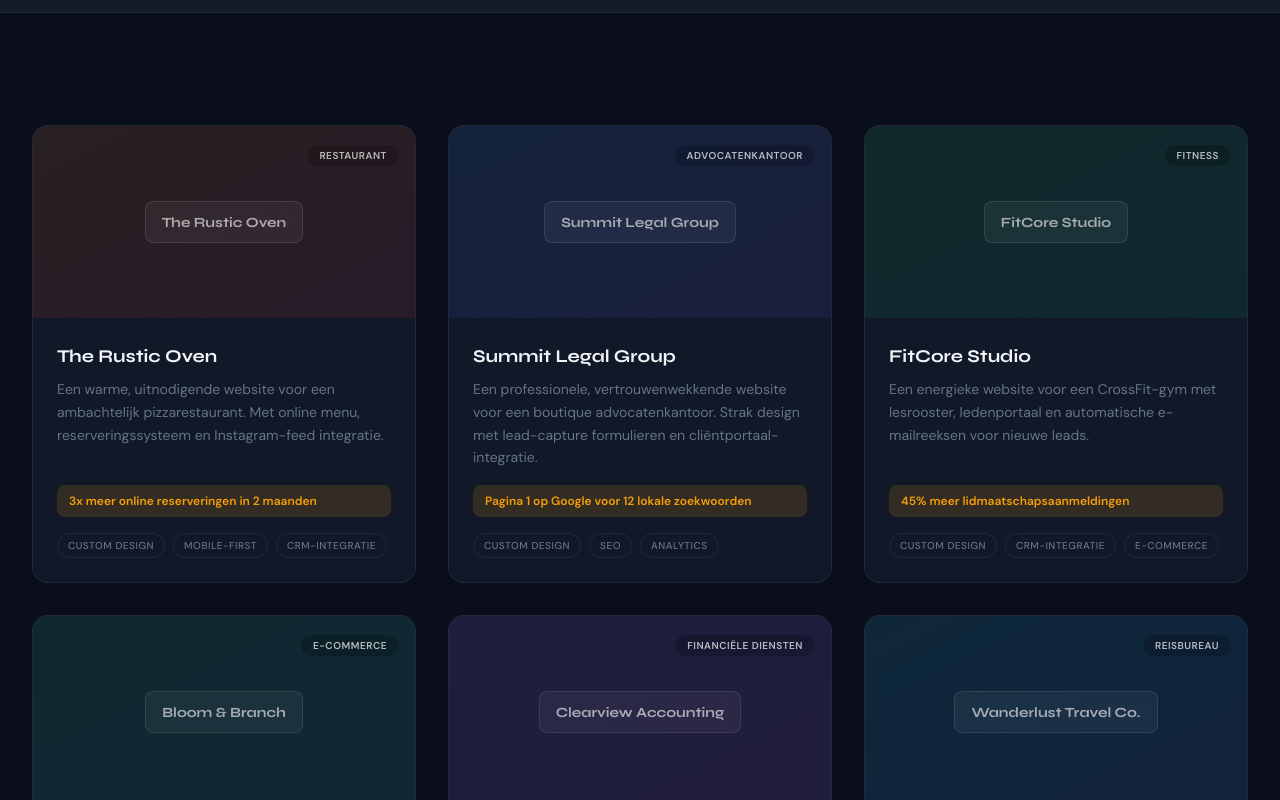
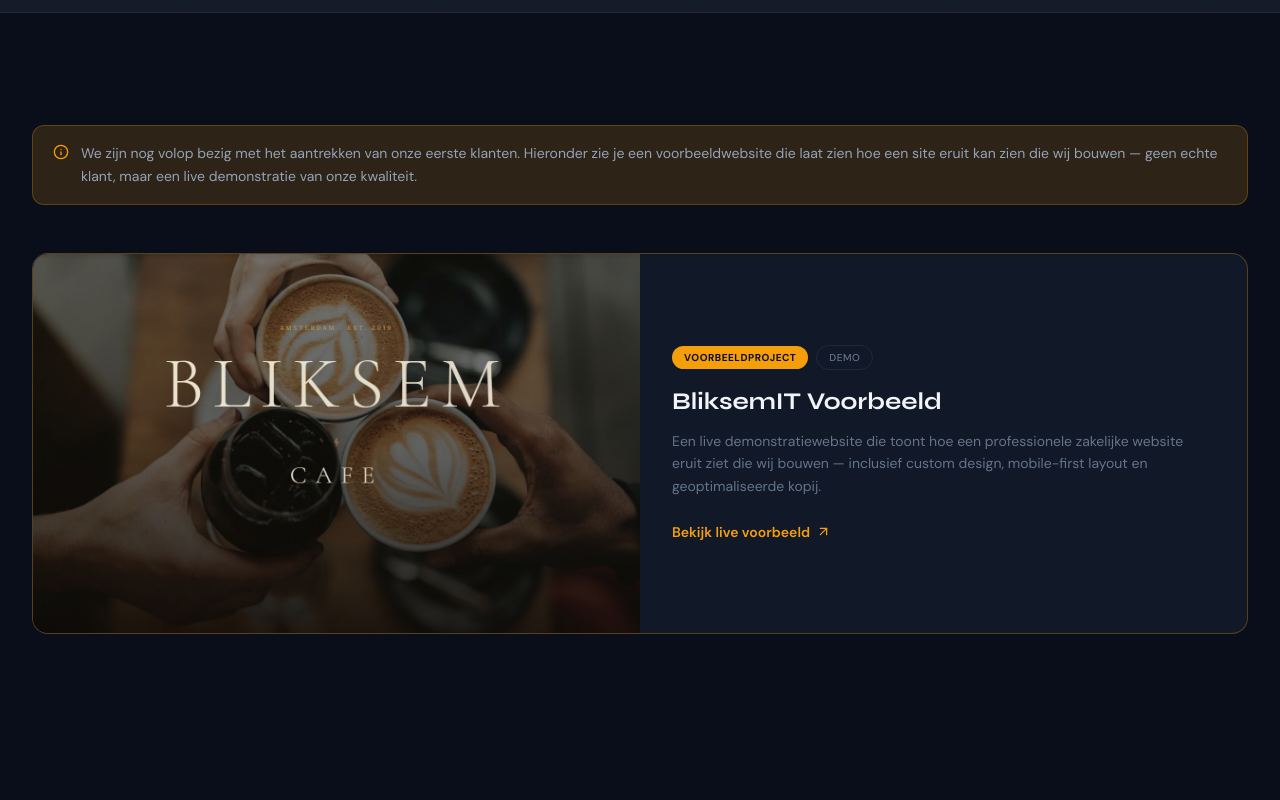
Before and after one commit to kieran20022/CompanyWeb, a React (Vite) app: page /portfolio in a window 1280 px wide. Shown: the part 500-1300 px from the top of the page. Built offline with nearby package versions, Linux system fonts and the light colour scheme.

Commit message:
add first portfolio

```diff
--- a/src/i18n/translations.ts
+++ b/src/i18n/translations.ts
@@ -431,6 +431,15 @@ export const translations = {
       headingSuffix: " opleveren",
       description:
         "Elk project vertelt een verhaal. Hier zijn enkele bedrijven die wij hebben geholpen met het opbouwen van een krachtige online aanwezigheid.",
+      exampleNotice:
+        "We zijn nog volop bezig met het aantrekken van onze eerste klanten. Hieronder zie je een voorbeeldwebsite die laat zien hoe een site eruit kan zien die wij bouwen — geen echte klant, maar een live demonstratie van onze kwaliteit.",
+      exampleBadge: "Voorbeeldproject",
+      exampleTitle: "BliksemIT Voorbeeld",
+      exampleCategory: "Demo",
+      exampleDescription:
+        "Een live demonstratiewebsite die toont hoe een professionele zakelijke website eruit ziet die wij bouwen — inclusief custom design, mobile-first layout en geoptimaliseerde kopij.",
+      exampleVisit: "Bekijk live voorbeeld",
+      fictitiousLabel: "Voorbeeldprojecten ter illustratie",
       testimonial:
         "\"BliksemIT heeft onze verouderde website omgetoverd tot een ",
       testimonialHighlight: "lead-genererende machine",
@@ -1202,6 +1211,15 @@ export const translations = {
       headingSuffix: "",
       description:
         "Every project tells a story. Here are some of the businesses we've helped establish a powerful online presence and grow.",
+      exampleNotice:
+        "We're still building our client base. Below you'll find an example website that shows what a site we build looks like — not a real client, but a live demonstration of our quality.",
+      exampleBadge: "Example Project",
+      exampleTitle: "BliksemIT Example",
+      exampleCategory: "Demo",
+      exampleDescription:
+        "A live demo website showing what a professional business site we build looks like — including custom design, mobile-first layout, and optimized copy.",
+      exampleVisit: "View live example",
+      fictitiousLabel: "Illustrative example projects",
       testimonial:
         "\"BliksemIT turned our outdated website into a ",
       testimonialHighlight: "lead-generating machine",
--- a/src/pages/PortfolioPage.tsx
+++ b/src/pages/PortfolioPage.tsx
@@ -1,23 +1,12 @@
-import { ArrowUpRight, ArrowRight } from "lucide-react";
+import { ArrowUpRight, ArrowRight, Info } from "lucide-react";
 import { Link } from "react-router-dom";
 import { motion } from "framer-motion";
 import FadeIn from "../components/FadeIn";
 import AnimatedGrid from "../components/AnimatedGrid";
 import { useLanguage } from "../i18n/LanguageContext";
-import { translations } from "../i18n/translations";
-
-const colors = [
-  "from-orange-500/10 to-red-500/10",
-  "from-blue-500/10 to-indigo-500/10",
-  "from-green-500/10 to-emerald-500/10",
-  "from-emerald-500/10 to-teal-500/10",
-  "from-violet-500/10 to-purple-500/10",
-  "from-cyan-500/10 to-blue-500/10",
-];
 
 export default function PortfolioPage() {
-  const { lang, t } = useLanguage();
-  const projects = translations[lang].portfolioPage.projects;
+  const { t } = useLanguage();
 
   return (
     <div className="min-h-screen bg-[var(--color-midnight)]">
@@ -47,75 +36,61 @@ export default function PortfolioPage() {
       <section className="py-20 md:py-28">
         <div className="mx-auto max-w-7xl px-6 lg:px-8">
           <h2 className="sr-only">{t("portfolioPage.label")}</h2>
-          <div className="grid gap-8 md:grid-cols-2 lg:grid-cols-3">
-            {projects.map((project, i) => (
-              <FadeIn key={project.title} delay={i * 0.08}>
-                <div className="group flex h-full flex-col overflow-hidden rounded-2xl border border-[var(--color-border)] bg-[var(--color-surface)] transition-all duration-500 hover:border-[var(--color-amber)]/15">
-                  <div
-                    className={`relative h-48 bg-gradient-to-br ${colors[i]} flex items-center justify-center`}
-                  >
-                    <div className="rounded-lg border border-white/10 bg-white/5 px-4 py-2 backdrop-blur-sm">
-                      <span className="font-display text-sm font-bold text-white/60">
-                        {project.title}
-                      </span>
-                    </div>
-                    <div className="absolute right-4 top-4">
-                      <span className="rounded-full bg-black/20 px-3 py-1 text-[10px] font-semibold uppercase tracking-wider text-white/70 backdrop-blur-sm">
-                        {project.category}
-                      </span>
-                    </div>
-                  </div>
 
-                  <div className="flex flex-1 flex-col p-6">
-                    <h3 className="font-display text-lg font-bold">
-                      {project.title}
-                    </h3>
-                    <p className="mt-2 flex-1 text-sm leading-relaxed text-[var(--color-text-muted)]">
-                      {project.description}
-                    </p>
+          {/* Notice banner */}
+          <FadeIn>
+            <div className="mb-12 flex items-start gap-3 rounded-xl border border-[var(--color-amber)]/25 bg-[var(--color-amber-glow)] px-5 py-4">
+              <Info size={16} className="mt-0.5 shrink-0 text-[var(--color-amber)]" />
+              <p className="text-sm leading-relaxed text-[var(--color-text-secondary)]">
+                {t("portfolioPage.exampleNotice")}
+              </p>
+            </div>
+          </FadeIn>
 
-                    <div className="mt-4 rounded-lg bg-[var(--color-amber-glow)] px-3 py-2">
-                      <p className="text-xs font-semibold text-[var(--color-amber)]">
-                        {project.result}
-                      </p>
-                    </div>
+          {/* Live example card */}
+          <FadeIn delay={0.05}>
+            <a
+              href="https://example-one.bliksemit.nl/"
+              target="_blank"
+              rel="noopener noreferrer"
+              className="group flex flex-col overflow-hidden rounded-2xl border border-[var(--color-amber)]/30 bg-[var(--color-surface)] transition-all duration-500 hover:border-[var(--color-amber)]/60 hover:shadow-[0_0_40px_rgba(245,158,11,0.08)] md:flex-row"
+            >
+              {/* Screenshot preview */}
+              <div className="relative min-h-56 overflow-hidden bg-[var(--color-midnight)] md:w-1/2 md:min-h-0">
+                <img
+                  src="/preview-example-one.jpg"
+                  alt="BliksemIT example website preview"
+                  className="h-full w-full object-cover object-top transition-transform duration-700 group-hover:scale-[1.03]"
+                  loading="lazy"
+                />
+                <div className="absolute inset-0 bg-gradient-to-r from-transparent to-[var(--color-surface)]/10 pointer-events-none" />
+              </div>
 
-                    <div className="mt-4 flex flex-wrap gap-2">
-                      {project.services.map((s) => (
-                        <span
-                          key={s}
-                          className="rounded-full border border-[var(--color-border)] px-2.5 py-1 text-[10px] font-medium uppercase tracking-wider text-[var(--color-text-muted)]"
-                        >
-                          {s}
-                        </span>
-                      ))}
-                    </div>
-                  </div>
+              {/* Content */}
+              <div className="flex flex-1 flex-col justify-center p-8">
+                <div className="flex items-center gap-2">
+                  <span className="rounded-full bg-[var(--color-amber)] px-3 py-1 text-[10px] font-bold uppercase tracking-wider text-[var(--color-midnight)]">
+                    {t("portfolioPage.exampleBadge")}
+                  </span>
+                  <span className="rounded-full border border-[var(--color-border)] px-3 py-1 text-[10px] font-medium uppercase tracking-wider text-[var(--color-text-muted)]">
+                    {t("portfolioPage.exampleCategory")}
+                  </span>
                 </div>
-              </FadeIn>
-            ))}
-          </div>
-        </div>
-      </section>
-
-      <section className="border-t border-[var(--color-border)] bg-[var(--color-surface)] py-20 md:py-24">
-        <div className="mx-auto max-w-4xl px-6 text-center lg:px-8">
-          <FadeIn>
-            <blockquote>
-              <p className="font-display text-2xl font-bold leading-relaxed tracking-tight sm:text-3xl">
-                {t("portfolioPage.testimonial")}
-                <span className="text-gradient">{t("portfolioPage.testimonialHighlight")}</span>
-                {t("portfolioPage.testimonialEnd")}
-              </p>
-              <footer className="mt-6">
-                <p className="font-semibold text-[var(--color-text-primary)]">
-                  {t("portfolioPage.testimonialAuthor")}
+                <h3 className="mt-4 font-display text-2xl font-bold">
+                  {t("portfolioPage.exampleTitle")}
+                </h3>
+                <p className="mt-3 text-sm leading-relaxed text-[var(--color-text-muted)]">
+                  {t("portfolioPage.exampleDescription")}
                 </p>
-                <p className="text-sm text-[var(--color-text-muted)]">
-                  {t("portfolioPage.testimonialRole")}
-                </p>
-              </footer>
-            </blockquote>
+                <div className="mt-6 inline-flex items-center gap-1.5 text-sm font-semibold text-[var(--color-amber)]">
+                  {t("portfolioPage.exampleVisit")}
+                  <ArrowUpRight
+                    size={15}
+                    className="transition-transform duration-300 group-hover:translate-x-0.5 group-hover:-translate-y-0.5"
+                  />
+                </div>
+              </div>
+            </a>
           </FadeIn>
         </div>
       </section>
```
Also changed, not shown: public/preview-example-one.jpg (added).
